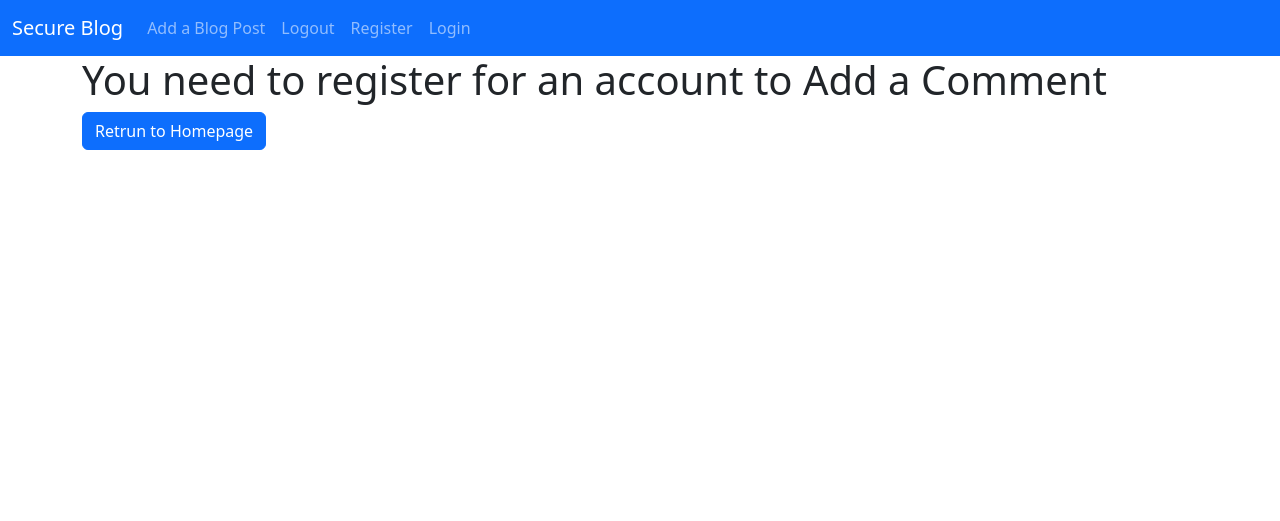
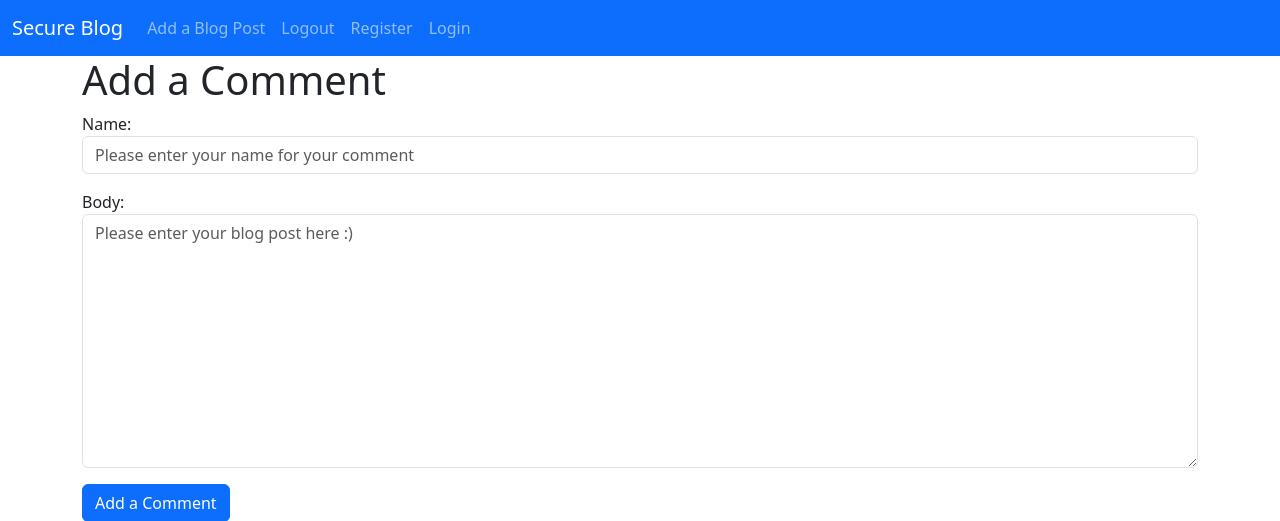
Before and after one commit to colinshaw1/secure-blog, a Django app: page /blog/1/add_Comment/ in a window 1280 px wide. Shown: the top 521 px of the page. Run offline with Django 3.2, Linux system fonts and the light colour scheme.

Commit message:
Update comment.html
Add changes to comment section of insecure

```diff
--- a/blog/templates/comment.html
+++ b/blog/templates/comment.html
@@ -2,20 +2,15 @@
 <!--  add embedded Django for what is rendered on each page of the blog -->
 {% block content %}
 
-{% if user.is_authenticated %}
     <h1>Add a Comment</h1>
     <div class="form_group">
         <form method="POST">
             <!-- cross site request forgery token. stops hackers stealing the form info -->
-            {% csrf_token%}
             <!-- django form system to render a built in form -->
             {{ form.as_p}}
             <button class="btn btn-primary">Add a Comment</button>
         </form>
     </div>
     <br>
-{% else %}
-    <h1>You need to register for an account to Add a Comment</h1>
-{% endif %}
 <a href="{% url 'home' %}" class="btn btn-primary">Retrun to Homepage</a>
 {% endblock %}
```
